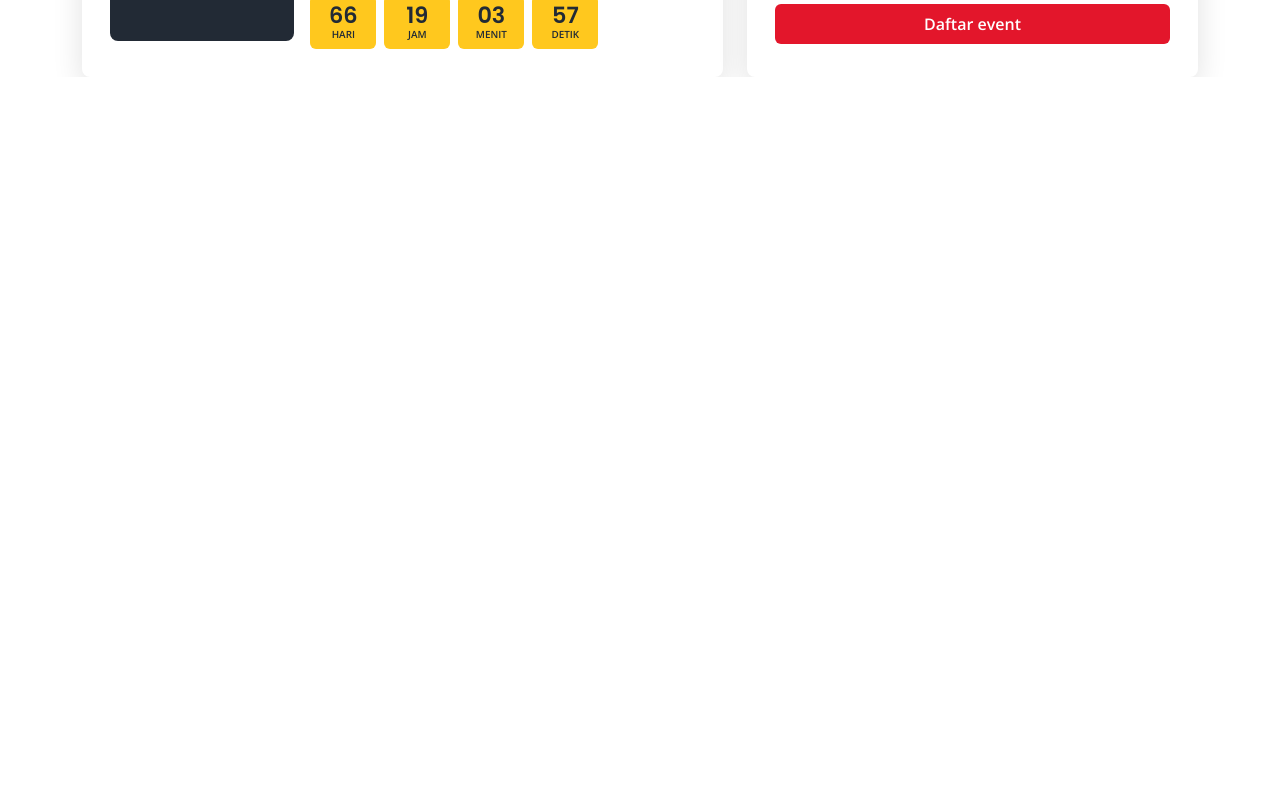
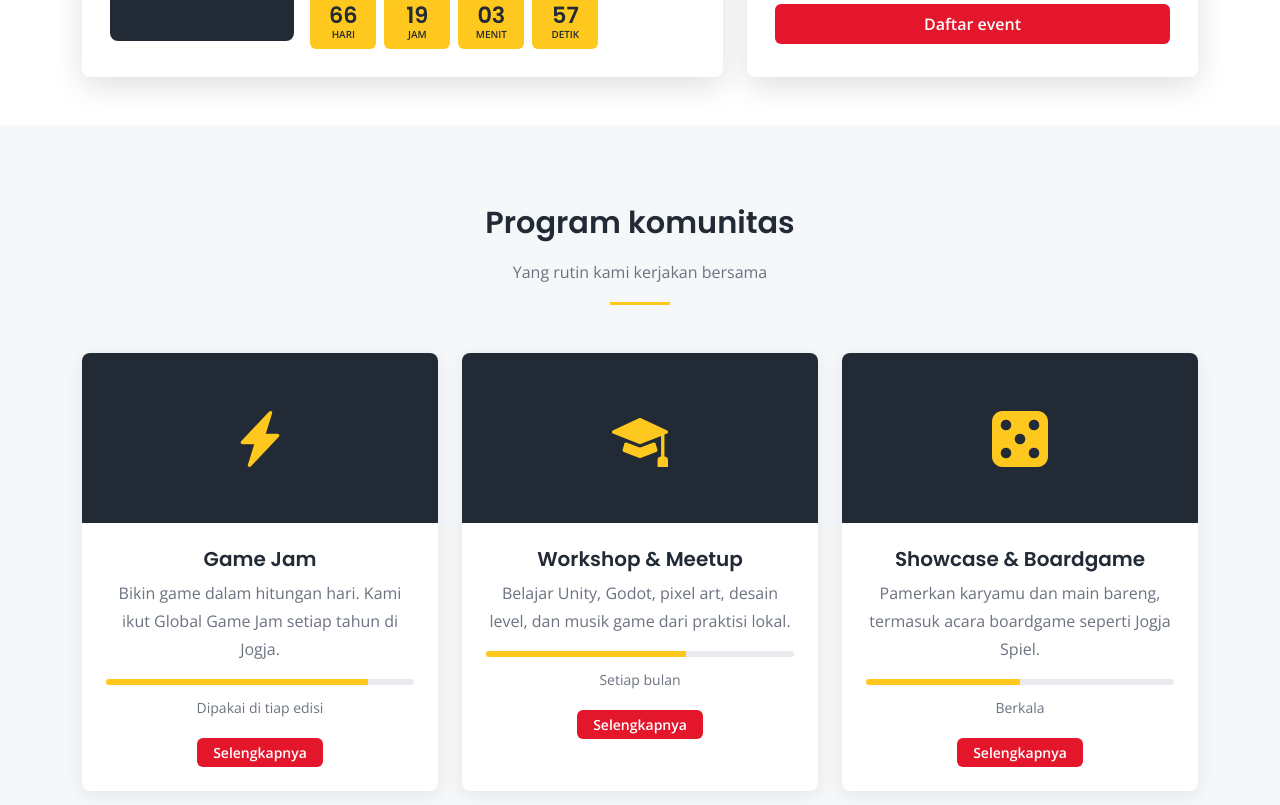
Before and after one commit to rizkicahyaa/gamelan-yk, a Next.js app: page / in a window 1280 px wide. Shown: the part 800-1605 px from the top of the page. Before the commit the page ends 877 px from the top, so only its background shows below. Built offline with nearby package versions, Linux system fonts and the light colour scheme.

Commit message:
feat: added program section

```diff
--- /dev/null
+++ b/app/components/ProgramSection.tsx
@@ -0,0 +1,62 @@
+import Link from "next/link";
+
+const programs = [
+    {
+        icon: "bi-lightning-charge-fill",
+        title: "Game Jam",
+        desc: "Bikin game dalam hitungan hari. Kami ikut Global Game Jam setiap tahun di Jogja.",
+        progress: 85,
+        label: "Dipakai di tiap edisi",
+    },
+    {
+        icon: "bi-mortarboard-fill",
+        title: "Workshop & Meetup",
+        desc: "Belajar Unity, Godot, pixel art, desain level, dan musik game dari praktisi lokal.",
+        progress: 65,
+        label: "Setiap bulan",
+    },
+    {
+        icon: "bi-dice-5-fill",
+        title: "Showcase & Boardgame",
+        desc: "Pamerkan karyamu dan main bareng, termasuk acara boardgame seperti Jogja Spiel.",
+        progress: 50,
+        label: "Berkala",
+    },
+];
+
+export default function ProgramSection() {
+    return (
+        <section className="section bg-soft mt-5" id="program">
+            <div className="container">
+                <div className="section-title">
+                    <h2>Program komunitas</h2>
+                    <p className="mt-3">Yang rutin kami kerjakan bersama</p>
+                </div>
+                <div className="row g-4">
+                    {programs.map((program) => (
+                        <div className="col-md-4" key={program.title}>
+                            <div className="card-gl">
+                                <div className="thumb">
+                                    <i className={`bi ${program.icon}`}></i>
+                                </div>
+                                <div className="body">
+                                    <h4 className="fs-5">{program.title}</h4>
+                                    <p>{program.desc}</p>
+                                    <div className="progress mb-2">
+                                        <div className="progress-bar" style={{ width: `${program.progress}%` }}></div>
+                                    </div>
+                                    <small>{program.label}</small>
+                                    <div className="mt-3">
+                                        <Link href="#" className="btn btn-gl btn-sm px-3">
+                                            Selengkapnya
+                                        </Link>
+                                    </div>
+                                </div>
+                            </div>
+                        </div>
+                    ))}
+                </div>
+            </div>
+        </section>
+    );
+}
--- a/app/page.tsx
+++ b/app/page.tsx
@@ -2,7 +2,7 @@ import Topbar from "./components/Topbar";
 import Navbar from "./components/Navbar";
 import Heroes from "./components/Heroes";
 import EventCountdown from "./components/EventCountdown";
-// import ProgramSection from "@/components/ProgramSection";
+import ProgramSection from "./components/ProgramSection";
 // import GabungSection from "@/components/GabungSection";
 // import StatsSection from "@/components/StatsSection";
 // import MemberSection from "@/components/MemberSection";
@@ -18,8 +18,8 @@ export default function HomePage() {
             <Navbar />
             <Heroes />
             <EventCountdown />
-            {/* <ProgramSection />
-            <GabungSection />
+            <ProgramSection />
+            {/* <GabungSection />
             <StatsSection />
             <MemberSection />
             <BlogSection />
```
